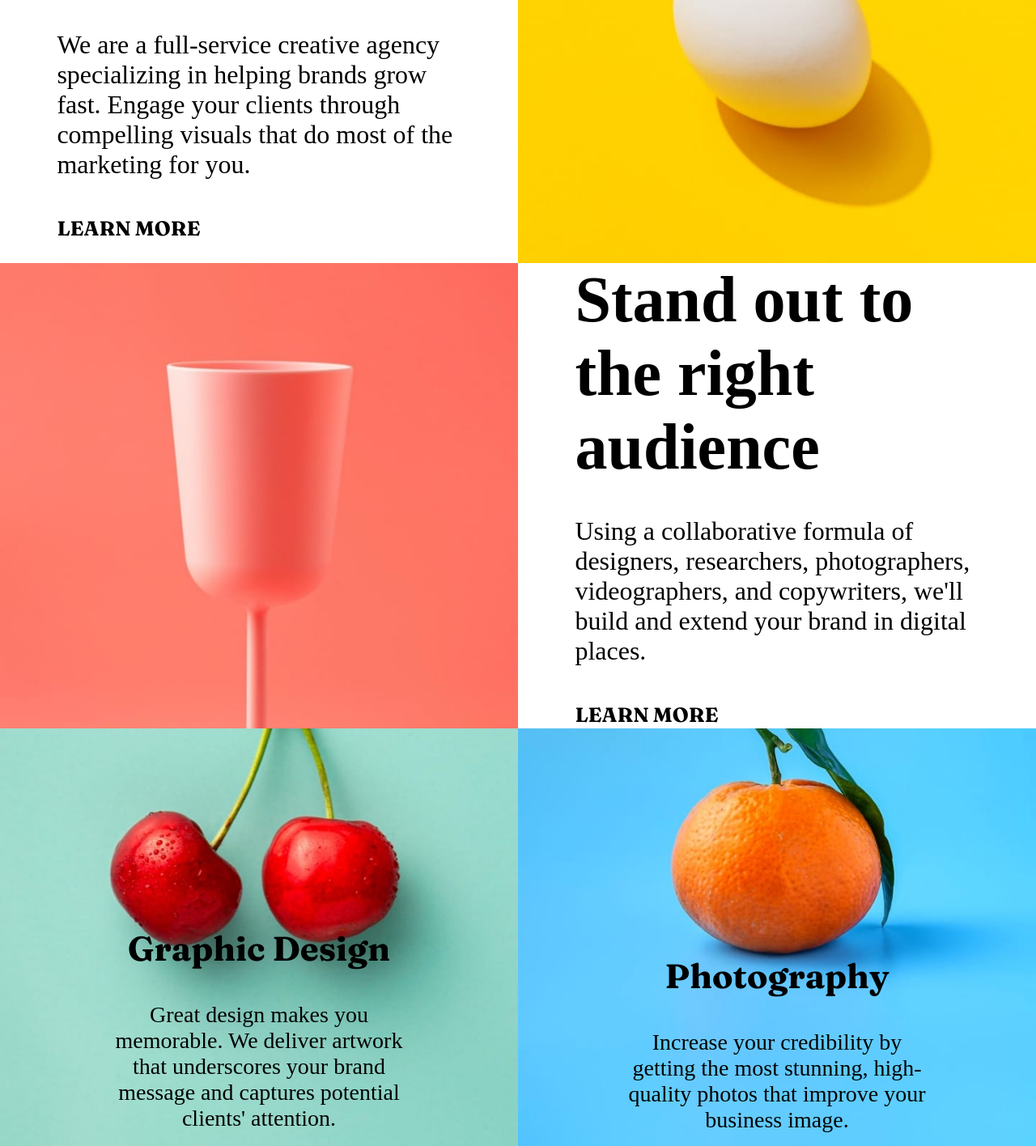
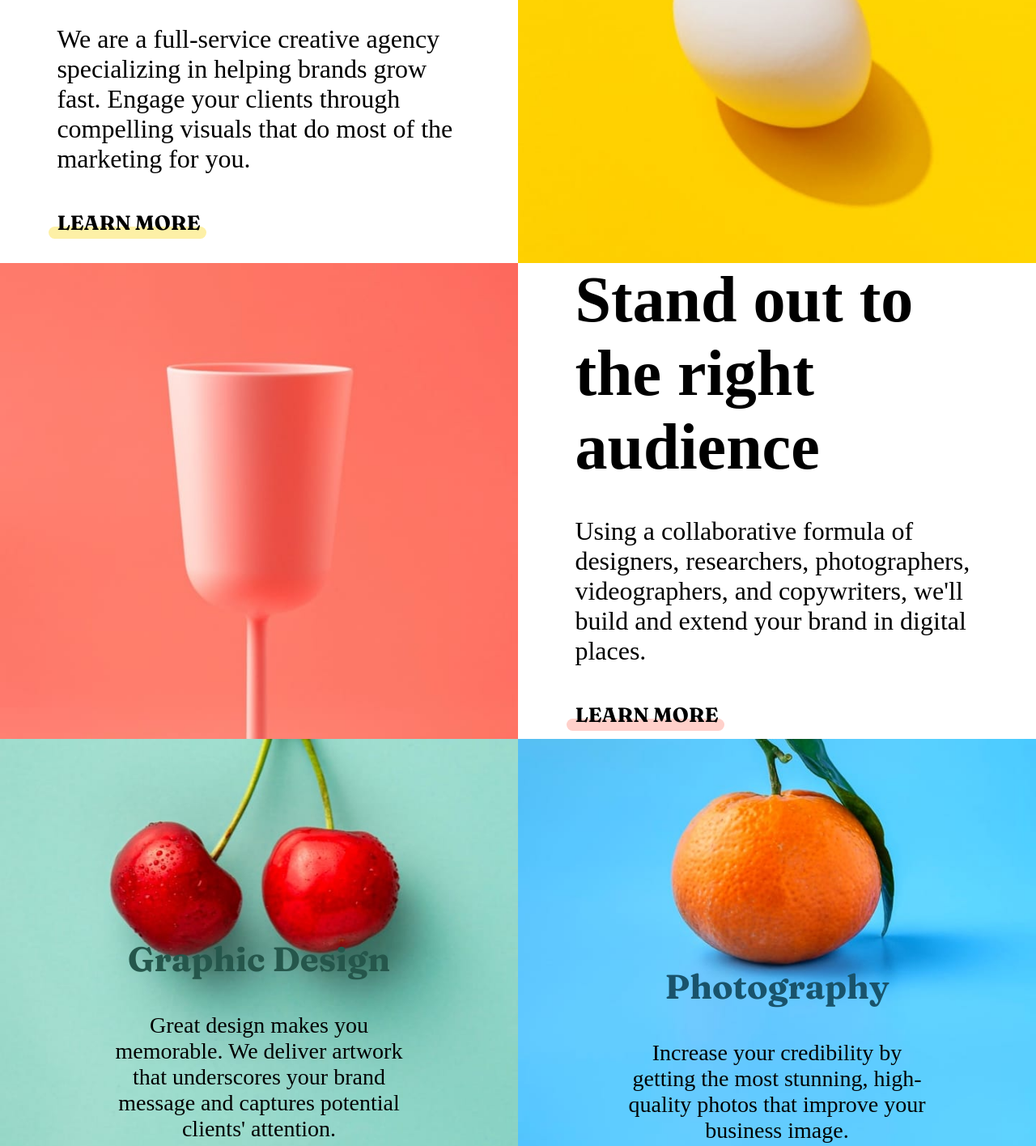
Before and after one commit to Alazar351/Sunny-landing-page, a plain HTML site: page index.html in a window 1280 px wide. Shown: the part 1012-2428 px from the top of the page at 81% size. Drawn offline with Linux system fonts and the light colour scheme.

Commit message:
hover effects

```diff
--- a/index.html
+++ b/index.html
@@ -46,7 +46,12 @@
             grow fast. Engage your clients through compelling visuals that do
             most of the marketing for you.
           </p>
-          <a class="yellow"> Learn more </a>
+          <div>
+            <a>
+              Learn more
+              <div class="line yellow"></div>
+            </a>
+          </div>
         </div>
       </div>
       <div>
@@ -63,13 +68,16 @@
             photographers, videographers, and copywriters, we'll build and
             extend your brand in digital places.
           </p>
-          <a class="red">Learn more</a>
+          <a
+            >Learn more
+            <div class="line red"></div
+          ></a>
         </div>
       </div>
       <div class="picture p1">
         <img src="./images/desktop/image-graphic-design.jpg" />
         <div class="overlay">
-          <h2>Graphic Design</h2>
+          <h2 class="graphic">Graphic Design</h2>
           <p>
             Great design makes you memorable. We deliver artwork that
             underscores your brand message and captures potential clients'
@@ -80,7 +88,7 @@
       <div class="picture p2">
         <img src="./images/desktop/image-photography.jpg" />
         <div class="overlay">
-          <h2>Photography</h2>
+          <h2 class="photo">Photography</h2>
           <p>
             Increase your credibility by getting the most stunning, high-quality
             photos that improve your business image.
--- a/style.css
+++ b/style.css
@@ -74,8 +74,7 @@ nav li:nth-child(4):hover {
   display: grid;
   grid-template-columns: 1fr 1fr;
 }
-.feature div {
-}
+
 .feature img {
   width: 100%;
   height: 100%;
@@ -97,10 +96,36 @@ nav li:nth-child(4):hover {
   margin: 40px 0px;
 }
 .feature .pictureless a {
+  display: inline-block;
   text-transform: uppercase;
   font-size: 25px;
   font-family: Fraunces;
+  cursor: pointer;
 }
+.feature .pictureless .wrapper .line {
+  position: relative;
+  top: -10px;
+  left: -10px;
+  width: 110%;
+  height: 15px;
+  border-radius: 20px;
+  z-index: -1;
+}
+.feature .pictureless .wrapper .yellow {
+  background-color: hsla(51, 100%, 49%, 0.35);
+}
+
+.feature .pictureless .wrapper .red {
+  background-color: hsla(7, 99%, 70%, 0.35);
+}
+
+.feature .pictureless a:hover .yellow {
+  background-color: hsla(51, 100%, 49%);
+}
+.feature .pictureless a:hover .red {
+  background-color: hsla(7, 99%, 70%);
+}
+
 .feature .picture {
   position: relative;
 }
@@ -126,6 +151,13 @@ nav li:nth-child(4):hover {
   margin-top: 40px;
 }
 
+.feature .overlay .graphic {
+  color: hsla(167, 40%, 24%);
+}
+
+.feature .overlay .photo {
+  color: hsl(198, 62%, 26%);
+}
 .review {
   display: flex;
   justify-content: center;
```
